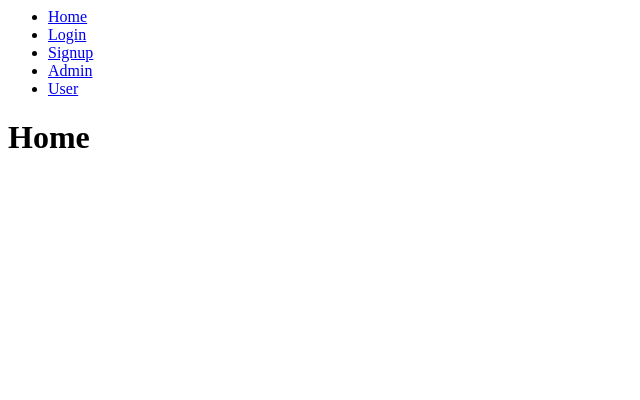
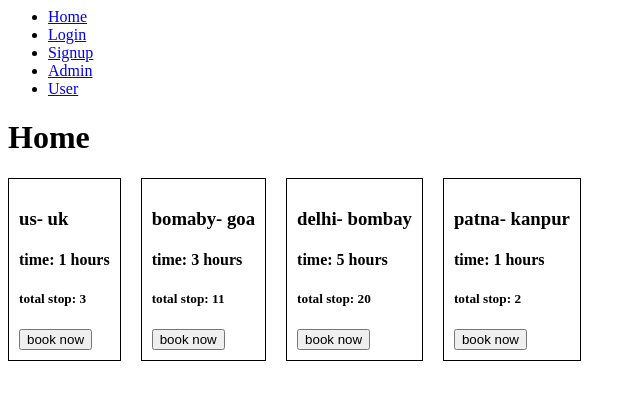
Before and after one commit to nasagaurav/react-stack-travel, a React (Create React App) app: page / in a window 1280 px wide. Shown: the top 400 px of the page, without its empty margins (0-640 px from the left). Built offline with nearby package versions, Linux system fonts and the light colour scheme.

Commit message:
2 files modified

```diff
--- a/src/Home.js
+++ b/src/Home.js
@@ -1,11 +1,29 @@
 import React from 'react';
 import { useSelector, useDispatch } from 'react-redux';
+import { useNavigate } from 'react-router-dom';
 function Home() {
+  const navigate = useNavigate();
   const state = useSelector((s) => s);
   const dispatch = useDispatch();
+  const a = state.flights;
+  const handleClick = (item) => {
+    navigate('/Login');
+  };
   return (
     <div>
       <h1>Home</h1>
+      <div className="flex">
+        {a.map((item, index) => (
+          <div className="item">
+            <h3>
+              {item.source}- {item.destination}
+            </h3>
+            <h4>time: {item.time}</h4>
+            <h5>total stop: {item.stops}</h5>
+            <button onClick={() => handleClick(item)}>book now</button>
+          </div>
+        ))}
+      </div>
     </div>
   );
 }
--- a/src/index.js
+++ b/src/index.js
@@ -4,6 +4,7 @@ import App from './App';
 import { createStore } from 'redux';
 import { Provider } from 'react-redux';
 import reducer from './reducer';
+import { ToastContainer } from 'react-toastify';
 const rootElement = document.getElementById('root');
 const root = createRoot(rootElement);
 
@@ -11,6 +12,7 @@ root.render(
   <StrictMode>
     <Provider store={createStore(reducer)}>
       <App />
+      <ToastContainer />
     </Provider>
   </StrictMode>
 );
```
